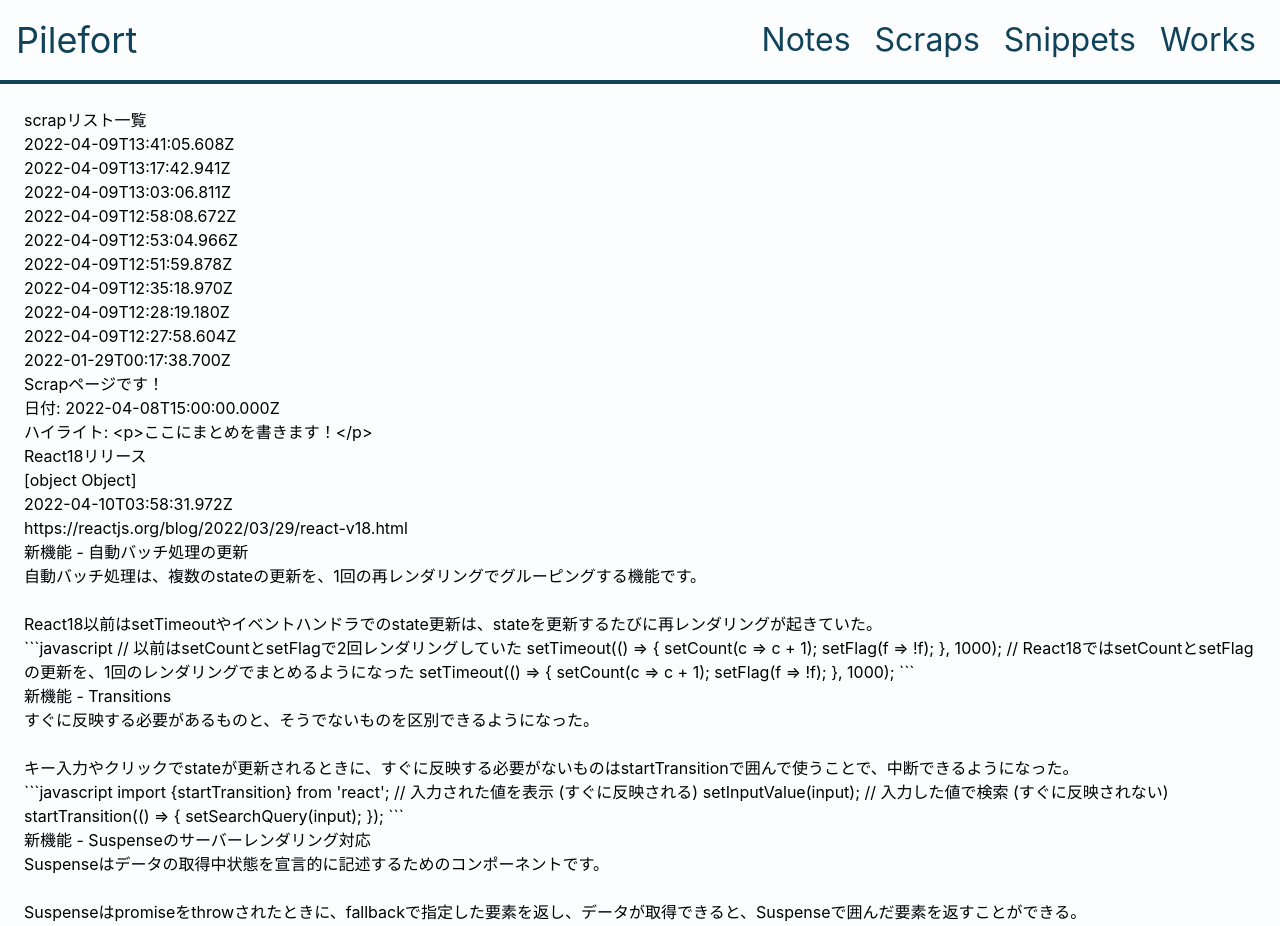
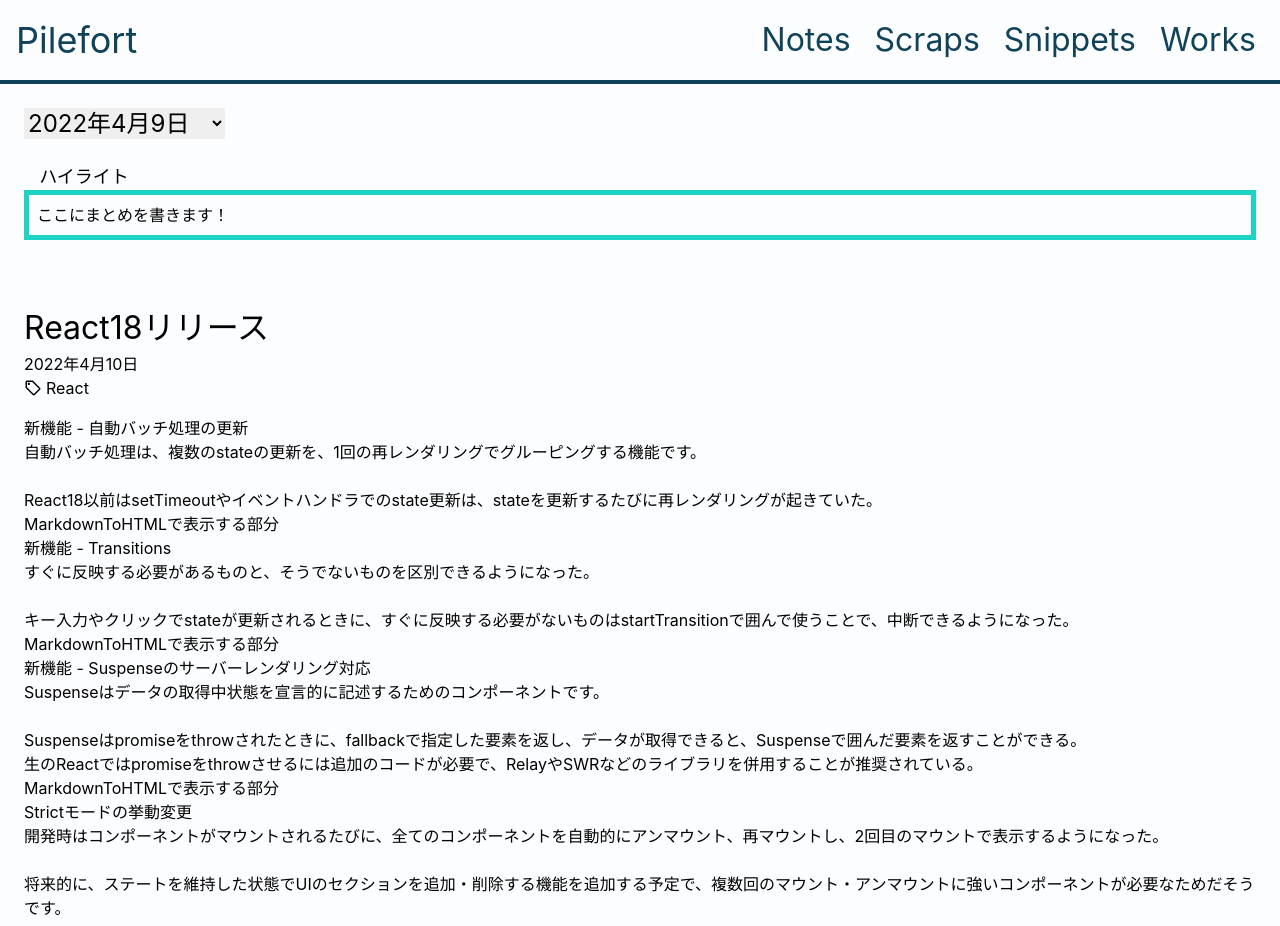
Before and after one commit to pilefort/blog, a Next.js app: page /scraps in a window 1280 px wide. Shown: the top 926 px of the page. Built offline with nearby package versions, Linux system fonts and the light colour scheme.

Commit message:
feat Scrapsページのレイアウト部分を作りました

```diff
--- a/fetchData/demo/demoWithScrapLists.json
+++ b/fetchData/demo/demoWithScrapLists.json
@@ -2,39 +2,48 @@
   "contents": [
     {
       "id": "crwirlnie-ev",
-      "createdAt": "2022-04-09T13:41:05.608Z"
+      "createdAt": "2022-04-09T13:41:05.608Z",
+      "date": "2022-04-08T15:00:00.000Z"
     },
     {
       "id": "3ovy0xqdt",
-      "createdAt": "2022-04-09T13:17:42.941Z"
+      "createdAt": "2022-04-09T13:17:42.941Z",
+      "date": "2022-03-07T14:00:00.000Z"
     },
     {
       "id": "bltluifxa38",
-      "createdAt": "2022-04-09T13:03:06.811Z"
+      "createdAt": "2022-04-09T13:03:06.811Z",
+      "date": "2022-02-12T15:00:00.000Z"
     },
     {
       "id": "apslpjir0",
-      "createdAt": "2022-04-09T12:58:08.672Z"
+      "createdAt": "2022-04-09T12:58:08.672Z",
+      "date": "2022-01-30T14:00:00.000Z"
     },
     {
       "id": "yimdegfb6",
-      "createdAt": "2022-04-09T12:53:04.966Z"
+      "createdAt": "2022-04-09T12:53:04.966Z",
+      "date": "2022-01-29T14:00:00.000Z"
     },
     {
       "id": "oj05fv33uw",
-      "createdAt": "2022-04-09T12:51:59.878Z"
+      "createdAt": "2022-04-09T12:51:59.878Z",
+      "date": "2022-01-22T14:00:00.000Z"
     },
     {
       "id": "34pye-g5v_c",
-      "createdAt": "2022-04-09T12:35:18.970Z"
+      "createdAt": "2022-04-09T12:35:18.970Z",
+      "date": "2022-01-02T14:00:00.000Z"
     },
     {
       "id": "fe50f7q9tvxn",
-      "createdAt": "2022-04-09T12:28:19.180Z"
+      "createdAt": "2022-04-09T12:28:19.180Z",
+      "date": "2021-12-27T14:00:00.000Z"
     },
     {
       "id": "8-ixrsaax",
-      "createdAt": "2022-04-09T12:27:58.604Z"
+      "createdAt": "2022-04-09T12:27:58.604Z",
+      "date": "2021-12-26T14:00:00.000Z"
     },
     {
       "id": "5_mqtbnrw",
--- a/pages/scraps.tsx
+++ b/pages/scraps.tsx
@@ -2,6 +2,13 @@ import data from '../fetchData/demo/demoWith1Scrap.json'
 import scrapsListsData from '../fetchData/demo/demoWithScrapLists.json'
 
 import { NextPage, InferGetStaticPropsType } from 'next'
+import { useState } from 'react'
+import Link from 'next/link'
+import { utcToJst } from '../src/libs/date'
+import Image from 'next/image'
+
+import TagIcon from '../public/assets/Tag.svg'
+import LinkIcon from '../public/assets/Link.svg'
 
 type CommonMicroCMSResponse = {
   createdAt?: string
@@ -14,7 +21,7 @@ type ContentType = CommonMicroCMSResponse & {
   id: string
   date: string
   createdAt: string
-  highlight?: string
+  highlight: string
   scraps: (CommonMicroCMSResponse & {
     id: string
     updatedAt: string
@@ -41,34 +48,80 @@ type ContentType = CommonMicroCMSResponse & {
 
 type ScrapsListType = {
   id: string
+  date?: string
   createdAt: string
 }[]
 
-const ScrapsIndexPage: NextPage<InferGetStaticPropsType<typeof getStaticProps>> = ({
-  content: { date, createdAt, scraps, highlight },
-  scrapsLists,
-}) => {
+const ScrapsIndexPage: NextPage<InferGetStaticPropsType<typeof getStaticProps>> = ({ content: { scraps, highlight }, scrapsLists }) => {
+  const [isHover, setIsHover] = useState(false)
+
   return (
     <div className="p-[24px]">
-      <div>scrapリスト一覧</div>
-      {scrapsLists.map(({ id, createdAt }) => {
-        return <div key={id}>{createdAt}</div>
+      <select
+        className="text-[24px]"
+        name="scraps"
+      >
+        {scrapsLists.map(({ id, createdAt, date }) => {
+          const dateTime = utcToJst({ date: date || createdAt })
+
+          return (
+            <option
+              key={id}
+              value={id}
+            >
+              {dateTime}
+            </option>
+          )
         })}
-      <div>Scrapページです！</div>
-      <div>日付: {date ? date : createdAt}</div>
-      <div>ハイライト: {highlight}</div>
+      </select>
+
+      <div>
+        <div className="mt-[24px] w-[120px] rounded-[10px_10px_0_0px] border-[5px_5px_0_5px] border-[#1ED3C6] text-center text-[18px]">
+          ハイライト
+        </div>
+        <div
+          className={'border-[5px] border-[#1ED3C6] p-[8px]'}
+          dangerouslySetInnerHTML={{ __html: highlight }}
+        />
+      </div>
+      <div className="mt-[64px]">
         {scraps.map(({ id, title, tags, updatedAt, body, links }) => {
+          const date = utcToJst({ date: updatedAt })
+
           return (
-          <div key={id}>
-            <div>{title}</div>
-            <div>{tags?.join('')}</div>
-            <div>{updatedAt}</div>
-            {links?.map(({ url }, index) => {
-              return <div key={index}>{url}</div>
+            <div
+              className="mt-[52px]"
+              key={id}
+            >
+              <div className="text-[32px]">{title}</div>
+              <div>{date}</div>
+              {tags &&
+                tags.map(({ id, title, description }) => {
+                  return (
+                    <div
+                      key={id}
+                      className="mr-[8px] flex items-center"
+                    >
+                      <Image
+                        src={TagIcon}
+                        alt="tag"
+                      />
+                      <span
+                        className="ml-[4px]"
+                        onMouseOver={() => setIsHover(true)}
+                        onMouseLeave={() => setIsHover(false)}
+                      >
+                        {title}
+                      </span>
+                      {isHover && <div dangerouslySetInnerHTML={{ __html: description }} />}
+                    </div>
+                  )
                 })}
-            <div>
-              {body.map(({ content }, index) => {
-                return (
+              <div className="mt-[16px]">
+                {body.map(({ content, fieldId }, index) => {
+                  return fieldId === 'plainText' ? (
+                    <div>MarkdownToHTMLで表示する部分</div>
+                  ) : (
                     <div
                       key={index}
                       dangerouslySetInnerHTML={{ __html: content }}
@@ -76,9 +129,35 @@ const ScrapsIndexPage: NextPage<InferGetStaticPropsType<typeof getStaticProps>>
                   )
                 })}
               </div>
+              {links &&
+                links.map(({ url }, index) => {
+                  return (
+                    <div
+                      key={index}
+                      className="mt-[8px] flex"
+                    >
+                      <div className="mt-[2px] h-[24px] w-[60px]">
+                        <Image
+                          src={LinkIcon}
+                          width={24}
+                          height={24}
+                          alt="link"
+                        />
+                      </div>
+                      <Link
+                        href={url}
+                        key={index}
+                        passHref
+                      >
+                        <a className="ml-[8px] text-[#10AFA4]">{url}</a>
+                      </Link>
                     </div>
                   )
                 })}
+            </div>
+          )
+        })}
+      </div>
     </div>
   )
 }
--- a/src/components/Layouts/Header.tsx
+++ b/src/components/Layouts/Header.tsx
@@ -2,7 +2,6 @@ import AccordionOpenIcon from '../../../public/assets/AccordionOpen.svg'
 import AccordionCloseIcon from '../../../public/assets/AccordionClose.svg'
 import Image from 'next/image'
 import { useState, MouseEventHandler, useEffect } from 'react'
-import { useMediaQuery } from 'react-responsive'
 import { useRouter } from 'next/router'
 
 const Header = () => {
--- a/styles/globals.css
+++ b/styles/globals.css
@@ -7,11 +7,6 @@ body {
   background: #FCFDFF;
 }
 
-a {
-  color: inherit;
-  text-decoration: none;
-}
-
 * {
   box-sizing: border-box;
 }
@@ -19,3 +14,9 @@ a {
 @tailwind base;
 @tailwind components;
 @tailwind utilities;
+
+a {
+  color: inherit;
+  text-decoration: none;
+  word-break: break-all;
+}
```
Lines whose indentation alone changed are shown as unchanged.
